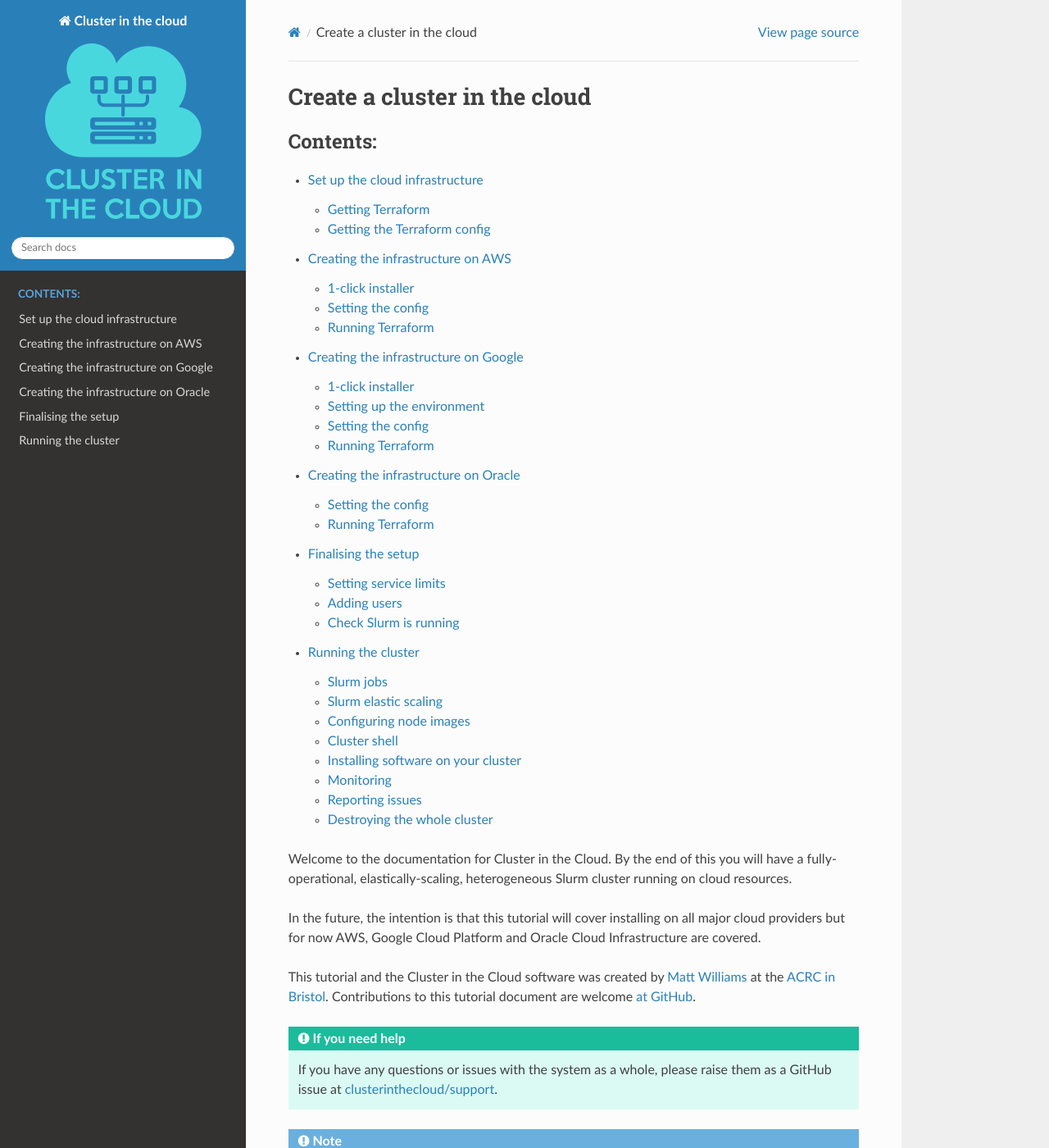
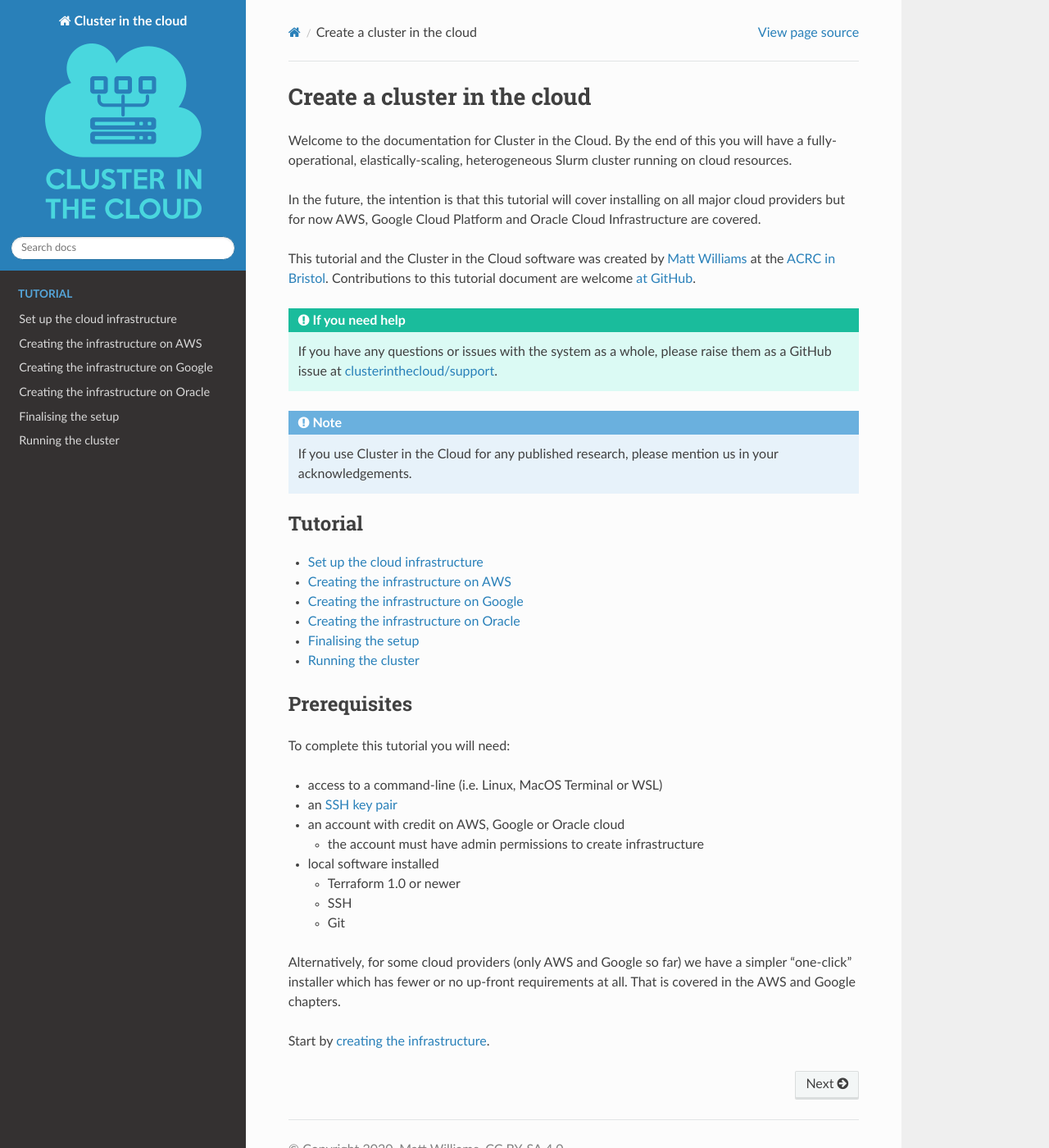
Before and after one commit to clusterinthecloud/docs, a Sphinx documentation site: the page built from source/index.rst, in a window 1280 px wide and 1400 px high. Shown: the whole window at 82% size. Built offline with Sphinx 7.4.7 and the Read the Docs theme 2.0.0, drawn with Linux system fonts in a browser that asks for light colours; some of the changed lines change nothing that is shown.

Commit message:
Move tutorial TOC to after intro paragraph

```diff
--- a/source/index.rst
+++ b/source/index.rst
@@ -1,16 +1,5 @@
 Create a cluster in the cloud
 =============================
-
-.. toctree::
-   :maxdepth: 2
-   :caption: Contents:
-
-   infrastructure
-   aws-infrastructure
-   google-infrastructure
-   oracle-infrastructure
-   finalise
-   running
 
 Welcome to the documentation for Cluster in the Cloud.
 By the end of this you  will have a fully-operational, elastically-scaling, heterogeneous Slurm cluster running on cloud resources.
@@ -31,6 +20,17 @@ Contributions to this tutorial document are welcome `at GitHub <https://github.c
 .. note::
 
    If you use Cluster in the Cloud for any published research, please mention us in your acknowledgements.
+
+.. toctree::
+   :maxdepth: 1
+   :caption: Tutorial
+
+   infrastructure
+   aws-infrastructure
+   google-infrastructure
+   oracle-infrastructure
+   finalise
+   running
 
 Prerequisites
 -------------
```
